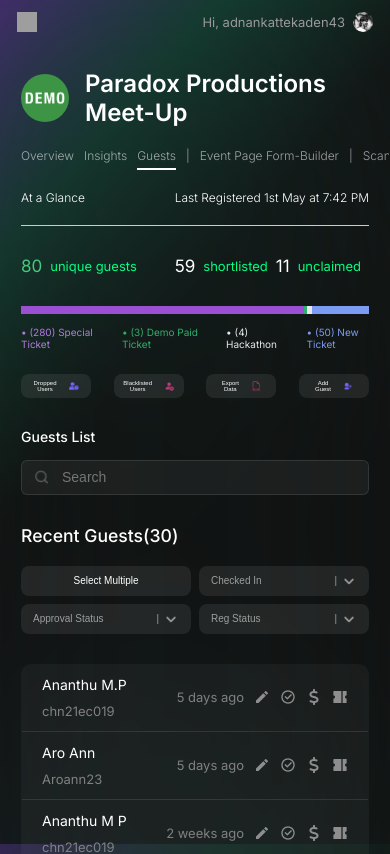
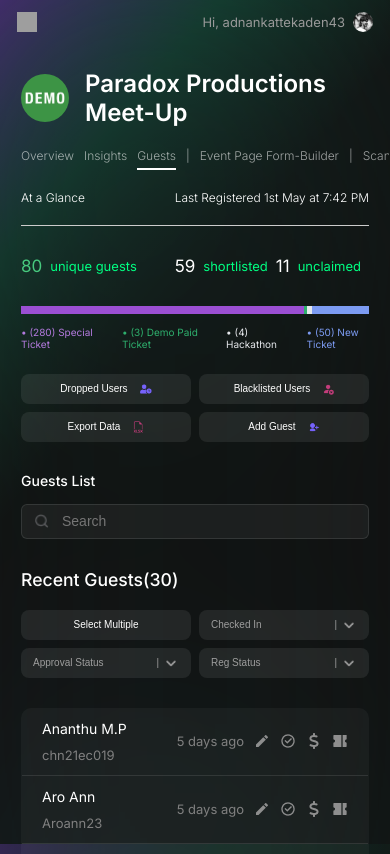
Before and after one commit to typshi-aswin/mellowship, a React (Vite) app: page / in a window 390 px wide. Shown: the top 854 px of the page. Built offline with nearby package versions, Linux system fonts and the light colour scheme; grey boxes are pictures that could not be loaded.

Commit message:
made action-btn bigger

```diff
--- a/src/App.css
+++ b/src/App.css
@@ -624,14 +624,20 @@ background: linear-gradient(130deg,rgba(77, 43, 122, 1) 0%, rgba(19, 69, 51, 1)
   .container-6 span {
     font-size:10px;
   }
+  .container-7 {
+    display: grid;
+    grid-template-columns: repeat(2, 1fr);
+    width: 100%;
+    gap:8px;
+  }
   .action-btn {
-    font-size:6px;
-    width: 70px;
-    height:20px;
+    font-size:10px;
+    width: 100%;
+    height:30px;
   }
   .action-btn img {
-    width: 10px;
-    height: 10px;
+    width: 12px;
+    height: 12px;
   }
   .container-5{
     margin-top: 30px;
```
